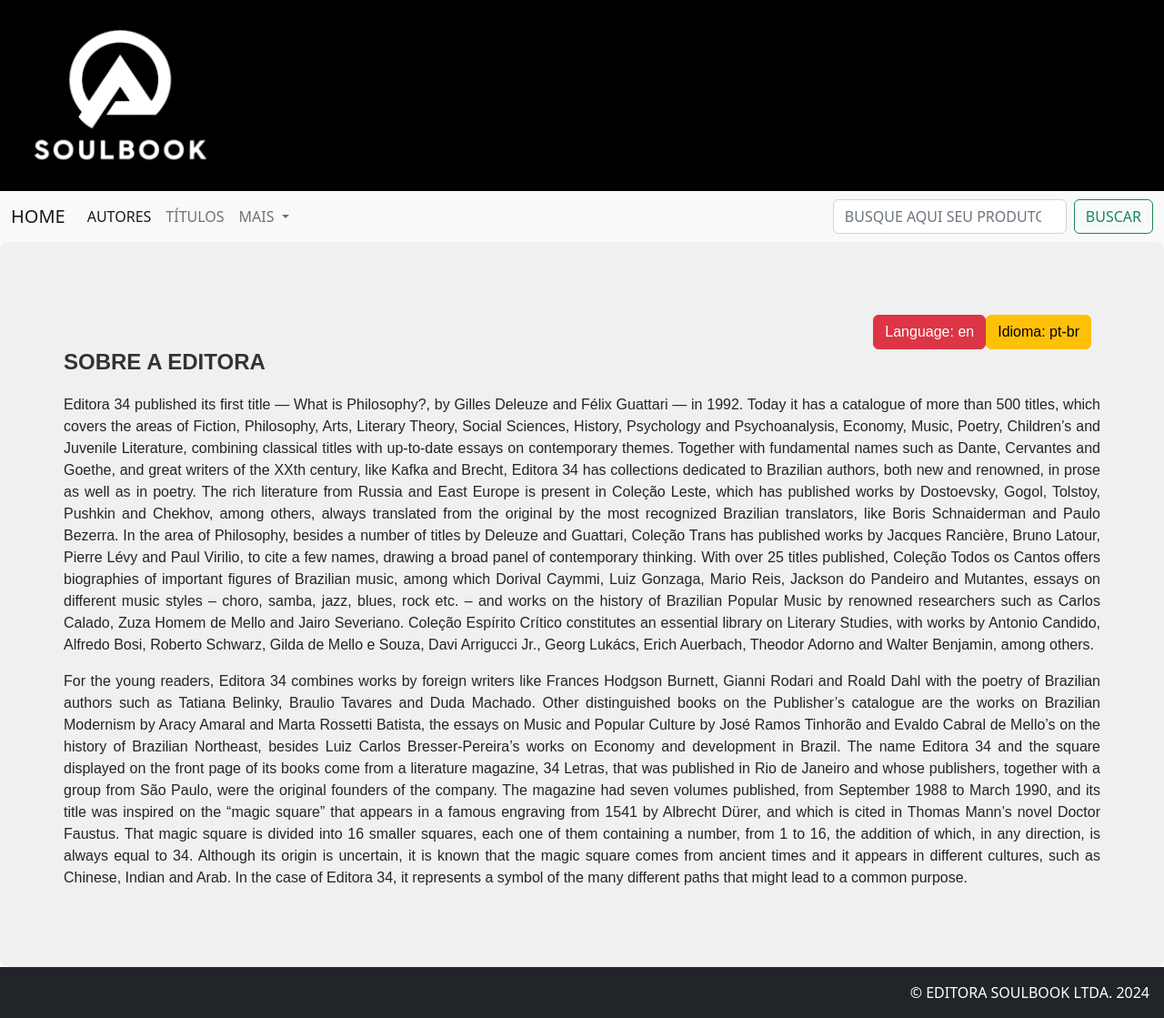
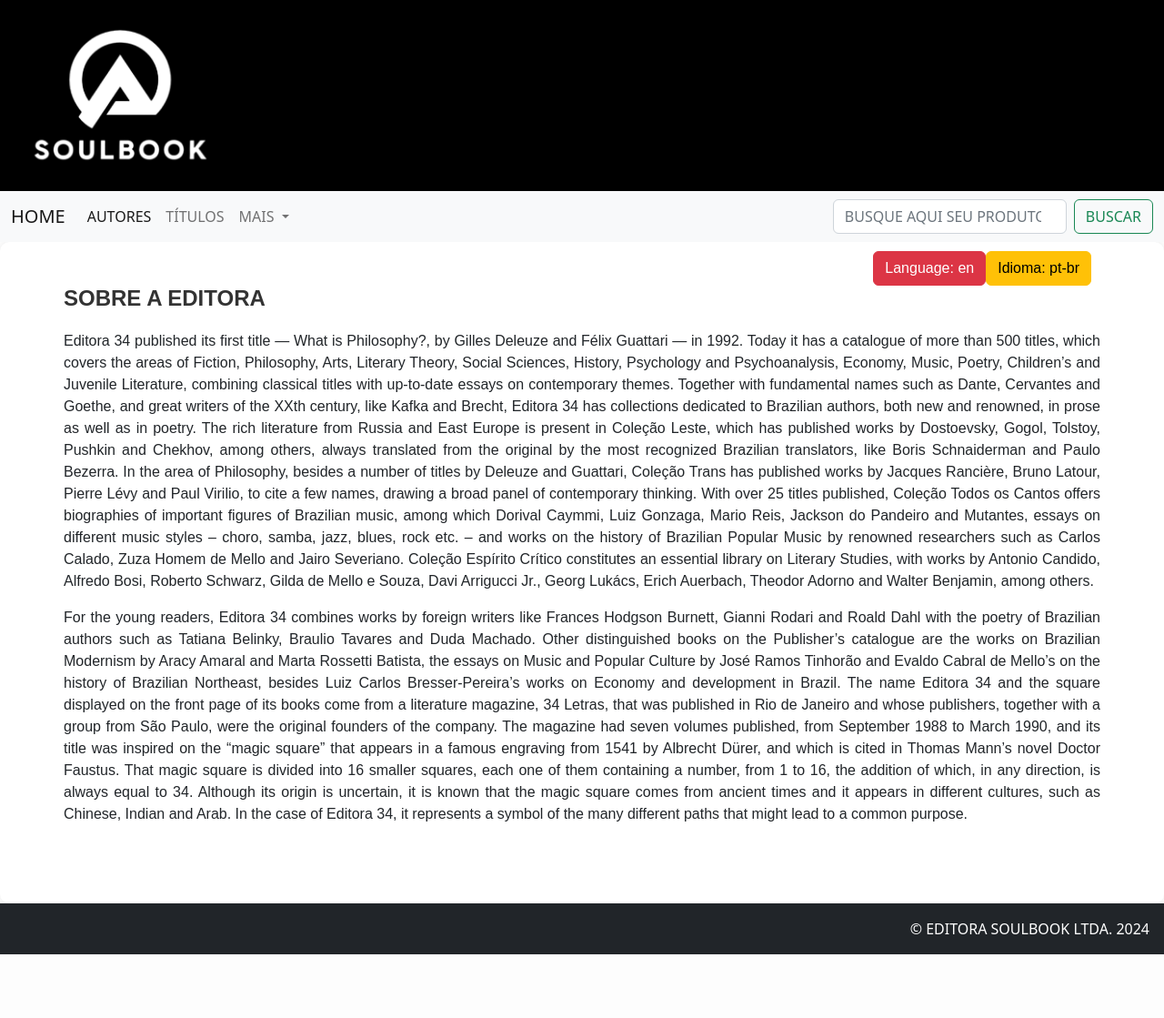
Before and after one commit to eduardsroch/Learning-Django, a Django app: page /abouteditora/ in a window 1280 px wide. Shown: the whole page at 91% size. After the commit the page ends 1049 px from the top, so only its background shows below. Run offline with Django 5.2, Linux system fonts and the light colour scheme.

Commit message:
atualizando página about
corrigindo erros e cor de fundo

```diff
--- a/Py/book/templates/abouteditora.html
+++ b/Py/book/templates/abouteditora.html
@@ -17,11 +17,12 @@
 #sobre-editora {
 
     padding: 70px;
-    background-color: #f0f0f0;
+    background-color: white;
     border-radius: 10px;
     box-shadow: 0 0 10px rgba(0, 0, 0, 0.1);
     font-family: Arial, Helvetica;
     text-align: justify;
+    padding-top: 0;
 
 }
 
--- a/Py/book/templates/sobre.html
+++ b/Py/book/templates/sobre.html
@@ -17,11 +17,12 @@
 #sobre-editora {
 
     padding: 70px;
-    background-color: #f0f0f0;
+    background-color: white;
     border-radius: 10px;
     box-shadow: 0 0 10px rgba(0, 0, 0, 0.1);
     font-family: Arial, Helvetica;
     text-align: justify;
+    padding-top: 0;
 
 }
 
```
